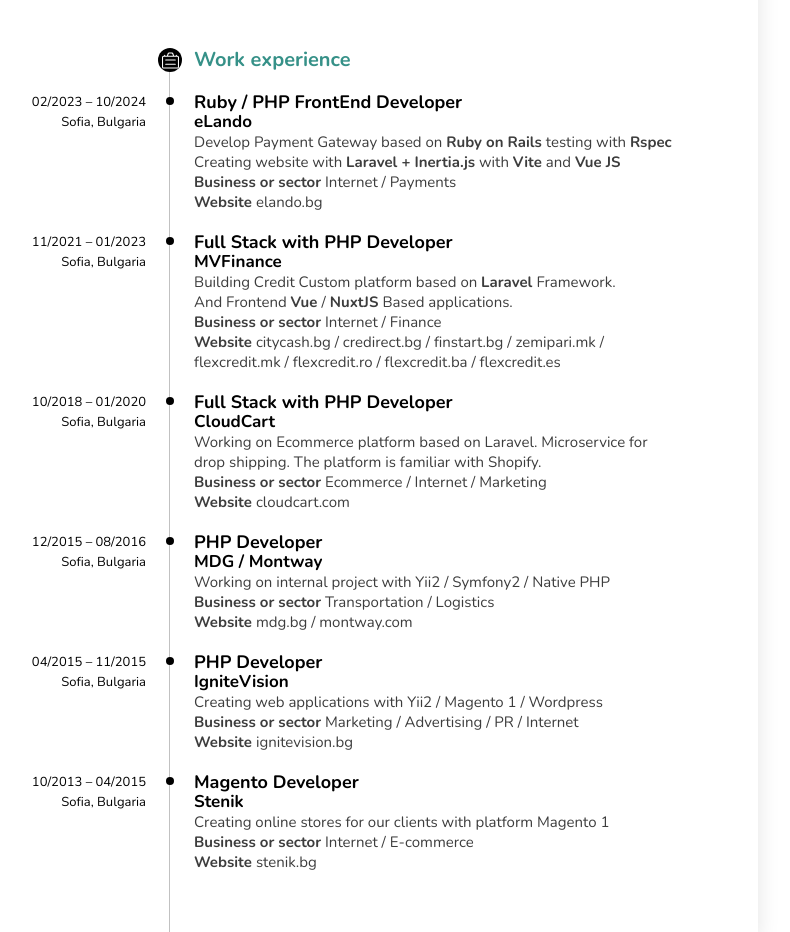
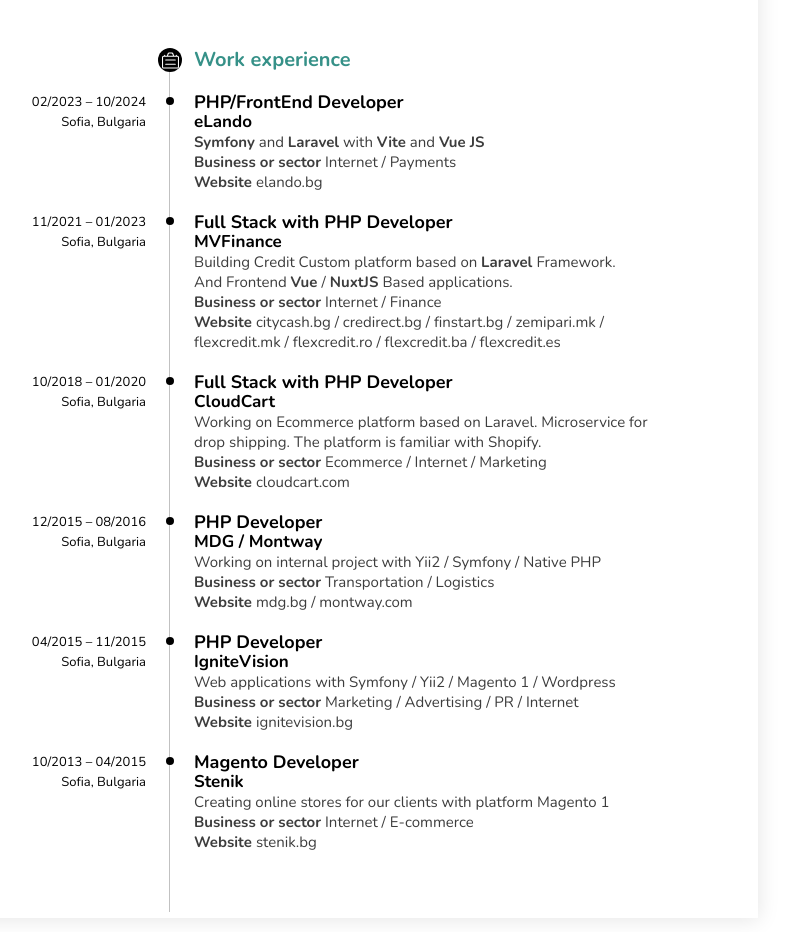
Before and after one commit to lisi4ok/lisi4ok.github.io, a plain HTML site: page index.html in a window 1280 px wide. Shown: the part 281-1213 px from the top of the page, without its empty margins (279-1069 px from the left). Drawn offline with nearby package versions, Linux system fonts and the light colour scheme.

Commit message:
Symfony laravel based CV

```diff
--- a/index.html
+++ b/index.html
@@ -56,12 +56,11 @@
                         </div>
                         <div class="column right-column-render">
                             <div class="experience-info">
-                                <div class="position">Ruby / PHP FrontEnd Developer</div>
+                                <div class="position">PHP/FrontEnd Developer</div>
                                 <div class="company-name">eLando</div>
                             </div>
                             <div class="experience-description">
-                                <div class="description"><span>Develop </span><span>Payment </span><span>Gateway </span><span>based </span><span>on </span><span><strong>Ruby on Rails </strong></span><span>testing with</span> <span><strong>Rspec</strong></span></div>
-                                <div class="description"><span>Creating </span><span>website with </span><span><strong>Laravel + Inertia.js</strong></span><span> with <strong>Vite</strong> </span><span>and </span><span><strong>Vue JS</strong></span></div>
+                                <div class="description"><strong>Symfony</strong> </span><span>and </span><strong>Laravel</strong><span> with <strong>Vite</strong> </span><span>and </span><span><strong>Vue JS</strong></span></div>
                                 <div class="description"><span><strong>Business </strong></span><span><strong>or </strong></span><span><strong>sector</strong> </span><span>Internet </span><span>/ </span><span>Payments</span></div>
                                 <div class="description"><span><strong>Website </strong></span><span><a href="https://elando.com/" class="linkified" target="_blank">elando.bg</a></span></div>
                             </div>
@@ -116,7 +115,7 @@
                                 <div class="company-name">MDG / Montway</div>
                             </div>
                             <div class="experience-description">
-                                <div class="description"><span>Working </span><span>on </span><span>internal </span><span>project </span><span>with </span><span>Yii2 </span><span>/ </span><span>Symfony2 </span><span>/ </span><span>Native </span><span>PHP</span></div>
+                                <div class="description"><span>Working </span><span>on </span><span>internal </span><span>project </span><span>with </span><span>Yii2 </span><span>/ </span><span>Symfony </span><span>/ </span><span>Native </span><span>PHP</span></div>
                                     <div class="description"><span><strong>Business </strong></span><span><strong>or </strong></span><span><strong>sector</strong> </span><span>Transportation </span><span>/ </span><span>Logistics</span></div>
                                     <div class="description"><span><strong>Website </strong></span><span><a href="http://mdg.bg" class="linkified" target="_blank">mdg.bg</a> </span><span>/ </span><span><a href="http://montway.com" class="linkified" target="_blank">montway.com</a>&nbsp;</span></div>
                             </div>
@@ -134,7 +133,7 @@
                                 <div class="company-name">IgniteVision</div>
                             </div>
                             <div class="experience-description">
-                                <div class="description"><span>Creating </span><span>web </span><span>applications </span><span>with </span><span>Yii2 </span><span>/ </span><span>Magento </span><span>1 </span><span>/ </span><span>Wordpress</span></div>
+                                <div class="description"><span>Web </span><span>applications </span><span>with </span><span>Symfony </span><span>/ </span><span>Yii2 </span><span>/ </span><span>Magento </span><span>1 </span><span>/ </span><span>Wordpress</span></div>
                                     <div class="description"><span><strong>Business </strong></span><span><strong>or </strong></span><span><strong>sector</strong> </span><span>Marketing </span><span>/ </span><span>Advertising </span><span>/ </span><span>PR </span><span>/ </span><span>Internet</span></div>
                                     <div class="description"><span><strong>Website </strong></span><span><a href="http://ignitevision.bg" class="linkified" target="_blank">ignitevision.bg</a>&nbsp;</span></div>
                             </div>
```
Also changed, not shown: 1 other file.
